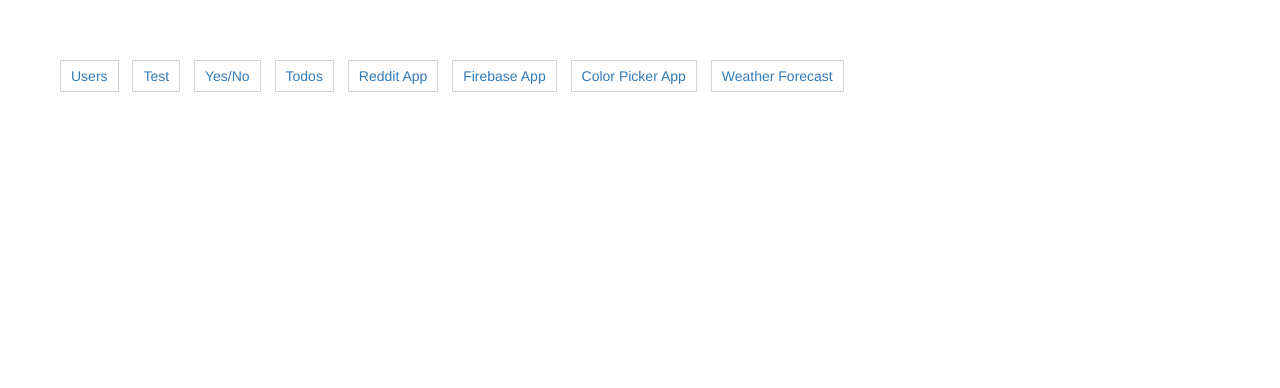
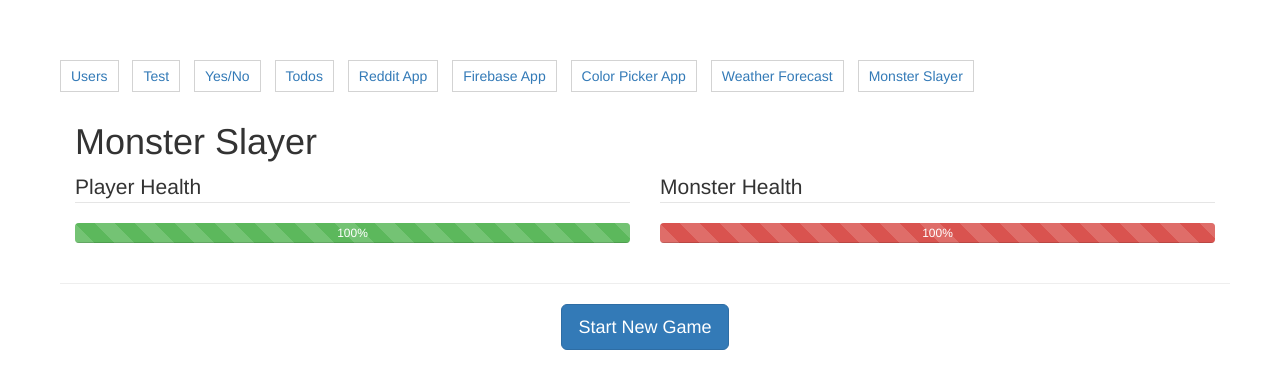
Before and after one commit to GeorgeSteshenko/VueJsPlayground, a Vue app: page /monsterslayer in a window 1280 px wide. Shown: the top 388 px of the page. Built offline with nearby package versions, Linux system fonts and the light colour scheme; what vue-resource, vuefire would draw is missing.

Commit message:
Weather app updates, monster slayer game app started

```diff
--- a/src/App.vue
+++ b/src/App.vue
@@ -15,6 +15,7 @@ import redditapp from './components/redditapp'
 import firebaseapp from './components/firebaseapp'
 import colorpicker from './components/colorpicker'
 import weather from './components/weather'
+import monsterslayer from './components/monsterslayer'
 
 export default {
   name: 'app',
@@ -26,7 +27,8 @@ export default {
     redditapp,
     firebaseapp,
     colorpicker,
-    weather
+    weather,
+    monsterslayer
   }
 }
 </script>
--- /dev/null
+++ b/src/components/monsterslayer.vue
@@ -0,0 +1,114 @@
+<template>
+    <div class="monsterslayer">
+
+        <div class="container">
+            <h1>{{ title }}</h1>
+            <div class="row">
+                <div class="col-lg-6">
+                    <fieldset>
+                        <legend>Player Health</legend>
+                        <div class="progress">
+                            <div class="progress-bar progress-bar-success progress-bar-striped active"
+                                 role="progressbar"
+                                 aria-valuemin="0"
+                                 aria-valuemax="100"
+                                 :aria-valuenow="playerHealth"
+                                 :style="{width: playerHealth + '%'}">
+                                {{ playerHealth }}%
+                            </div>
+                        </div>
+                    </fieldset>
+                </div>
+                <div class="col-lg-6">
+                    <fieldset>
+                        <legend>Monster Health</legend>
+                        <div class="progress">
+                            <div class="progress-bar progress-bar-danger progress-bar-striped active"
+                            role="progressbar"
+                            aria-valuemin="0"
+                            aria-valuemax="100"
+                            :aria-valuenow="monsterHealth"
+                            :style="{width: monsterHealth + '%'}">
+                            {{ monsterHealth }}%
+                            </div>
+                        </div>
+                    </fieldset>
+                </div>
+            </div>
+            <section class="row" v-if="!gameIsRunning">
+                <hr>
+                <p class="text-center">
+                    <button type="button" class="btn btn-primary btn-lg" @click="startGame">Start New Game</button>
+                </p>
+            </section>
+            <section class="row" v-else>
+                <hr>
+                <p class="text-center">
+                    <button type="button" class="btn btn-danger btn-lg"  @click="attack">Attack</button>
+                    <button type="button" class="btn btn-warning btn-lg" @click="specialAttack">Special Atrack</button>
+                    <button type="button" class="btn btn-success btn-lg" @click="heal">Heal</button>
+                    <button type="button" class="btn btn-default btn-lg" @click="giveUp">Give Up</button>
+                </p>
+            </section>
+
+        </div>
+    </div>
+</template>
+
+<script>
+    export default {
+        name: 'monsterslayer',
+
+        data () {
+            return {
+                title: 'Monster Slayer',
+                playerHealth: 100,
+                monsterHealth: 100,
+                gameIsRunning: false
+            }
+        },
+
+        methods: {
+            startGame: function() {
+                this.gameIsRunning = true;
+                this.playerHealth = 100;
+                this.monsterHealth = 100;
+            },
+            attack: function() {
+                let max = 10
+                let min = 3
+                let damage = Math.max(Math.floor(Math.random() * max) + 1, min)
+                this.monsterHealth -= damage
+
+                if (this.monsterHealth <= 0) {
+                    console.log('You won!');
+                    this.gameIsRunning = false;
+                    return;
+                }
+
+                max = 12
+                min = 5
+                damage = Math.max(Math.floor(Math.random() * max) + 1, min)
+                this.playerHealth -= damage
+
+                if (this.playerHealth <= 0) {
+                    console.log('You won!');
+                    this.gameIsRunning = false;
+                    return;
+                }
+            },
+            specialAttack: function() {
+
+            },
+            heal: function() {
+
+            },
+            giveUp: function() {
+
+            },
+        }
+    }
+</script>
+
+<style scoped>
+</style>
--- a/src/components/weather.vue
+++ b/src/components/weather.vue
@@ -2,7 +2,12 @@
     <div class="container">
         <div class="jumbotron">
             <h1>{{ title }} for {{ forecast.name }}, {{ forecast.country }}</h1>
-
+            <!-- <input type="text" v-model="filterInput">
+            <ul>
+                <li v-for="city in filterBy(cities, filterInput)">
+                    {{ city.name }}, {{ city.country }}
+                </li>
+            </ul> -->
             <div class="row">
                 <div class="col-lg-6">
                     <div class="input-group">
@@ -48,6 +53,8 @@
         data () {
             return {
                 title: 'Weather Forecast',
+                // cities: [],
+                // filterInput: '',
                 userLocation: {
                     city: '',
                     countryCode: ''
@@ -75,6 +82,7 @@
         created: function(){
             this.getUserLocation();
             this.weather();
+            // this.getCitiesList();
         },
 
         methods: {
@@ -90,6 +98,7 @@
                             console.log(err);
                         });
                 },
+
             weather: _.debounce(
                 function() {
                     let apiWeather = 'http://api.openweathermap.org/data/2.5/weather?q='
@@ -111,8 +120,22 @@
                             this.forecast.sunrise = response.data.sys.sunrise;
                             this.forecast.sunset = response.data.sys.sunset;
                         });
-                }, 200
+                }, 300
             ),
+
+            getCitiesList:
+                function() {
+                this.$http.get('http://data.okfn.org/data/core/world-cities/r/world-cities.json')
+                    .then(function(response) {
+                        this.cities = response.body;
+                    });
+            },
+
+            // filterBy(list, value) {
+            //     return list.filter(function(city){
+            //         return city.name.indexOf(value) > -1;
+            //     });
+            // },
 
             formatDate: function(date) {
                 let theDate = new Date(date * 1000).toLocaleString()
--- a/src/main.js
+++ b/src/main.js
@@ -15,6 +15,7 @@ import redditapp from './components/redditapp'
 import firebaseapp from './components/firebaseapp'
 import colorpicker from './components/colorpicker'
 import weather from './components/weather'
+import monsterslayer from './components/monsterslayer'
 
 Vue.use(VueResource)
 Vue.use(VueRouter)
@@ -31,7 +32,8 @@ const router = new VueRouter({
         {path: '/redditapp', component: redditapp},
         {path: '/firebaseapp', component: firebaseapp},
         {path: '/colorpicker', component: colorpicker},
-        {path: '/weather', component: weather}
+        {path: '/weather', component: weather},
+        {path: '/monsterslayer', component: monsterslayer}
     ]
 })
 
@@ -49,6 +51,7 @@ new Vue({
                 <li><router-link to="/firebaseapp">Firebase App</router-link></li>
                 <li><router-link to="/colorpicker">Color Picker App</router-link></li>
                 <li><router-link to="/weather">Weather Forecast</router-link></li>
+                <li><router-link to="/monsterslayer">Monster Slayer</router-link></li>
             </ul>
             <router-view></router-view>
         </div>
```
